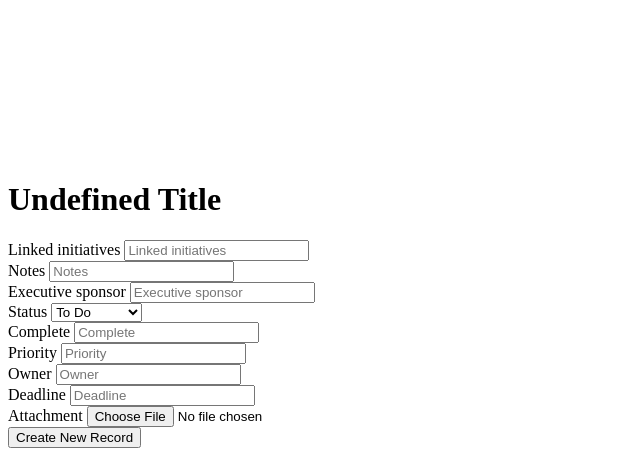
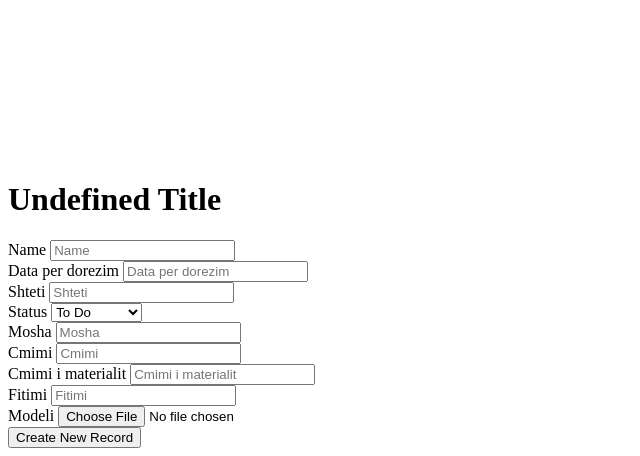
Before and after one commit to Sylejman540/ItemPilot, a PHP site: the page made by categories/Sales Strategy/insert_sales.php in a window 1280 px wide. Shown: the part 2713-3169 px from the top of the page, without its empty margins (0-640 px from the left). Run offline with PHP 8.4, Linux system fonts and the light colour scheme; the visitor is signed in with stand-in values (Sample User, id 1); data that the repository does not hold is empty.

Commit message:
Enhance table UI with search, sort, and label updates
Added client-side search and sorting for tables on the home page. Updated labels and placeholders in Sales Strategy insert form to new field names. Removed SVG icon from Universal Table 'New Record' button. Table cards now include data attributes for sorting and filtering.

```diff
--- a/categories/Sales Strategy/insert_sales.php
+++ b/categories/Sales Strategy/insert_sales.php
@@ -421,18 +421,18 @@ $tableTitle = $tableTitleRow['table_title'] ?? 'Undefined Title';
       </h1>
 
       <div class="mt-5">
-        <label class="block text-sm font-medium text-gray-700 mb-1"><?= htmlspecialchars($thead['linked_initiatives'] ?? 'Linked initiatives') ?></label>
-        <input type="text" name="linked_initiatives" placeholder="<?= htmlspecialchars($thead['linked_initiatives'] ?? 'Linked initiatives') ?>" class="w-full border border-gray-300 rounded-lg px-3 py-2 focus:outline-none focus:ring-2 focus:ring-blue-500"/>
+        <label class="block text-sm font-medium text-gray-700 mb-1"><?= htmlspecialchars($thead['linked_initiatives'] ?? 'Name') ?></label>
+        <input type="text" name="linked_initiatives" placeholder="<?= htmlspecialchars($thead['linked_initiatives'] ?? 'Name') ?>" class="w-full border border-gray-300 rounded-lg px-3 py-2 focus:outline-none focus:ring-2 focus:ring-blue-500"/>
       </div>
 
       <div>
-        <label class="block text-sm font-medium text-gray-700 mb-1"><?= htmlspecialchars($thead['notes'] ?? 'Notes') ?></label>
-        <input type="text" name="notes" placeholder="<?= htmlspecialchars($thead['notes'] ?? 'Notes') ?>" class="w-full border border-gray-300 rounded-lg px-3 py-2 focus:outline-none focus:ring-2 focus:ring-blue-500"/>
+        <label class="block text-sm font-medium text-gray-700 mb-1"><?= htmlspecialchars($thead['notes'] ?? 'Data per dorezim') ?></label>
+        <input type="text" name="notes" placeholder="<?= htmlspecialchars($thead['notes'] ?? 'Data per dorezim') ?>" class="w-full border border-gray-300 rounded-lg px-3 py-2 focus:outline-none focus:ring-2 focus:ring-blue-500"/>
       </div>
 
       <div>
-        <label class="block text-sm font-medium text-gray-700 mb-1"><?= htmlspecialchars($thead['executive_sponsor'] ?? 'Executive sponsor') ?></label>
-        <input type="text" name="executive_sponsor" placeholder="<?= htmlspecialchars($thead['executive_sponsor'] ?? 'Executive sponsor') ?>" class="w-full border border-gray-300 rounded-lg px-3 py-2 focus:outline-none focus:ring-2 focus:ring-blue-500"/>
+        <label class="block text-sm font-medium text-gray-700 mb-1"><?= htmlspecialchars($thead['executive_sponsor'] ?? 'Shteti') ?></label>
+        <input type="text" name="executive_sponsor" placeholder="<?= htmlspecialchars($thead['executive_sponsor'] ?? 'Shteti') ?>" class="w-full border border-gray-300 rounded-lg px-3 py-2 focus:outline-none focus:ring-2 focus:ring-blue-500"/>
       </div>
 
       <div>
@@ -445,27 +445,27 @@ $tableTitle = $tableTitleRow['table_title'] ?? 'Undefined Title';
       </div>
 
       <div>
-        <label class="block text-sm font-medium text-gray-700 mb-1"><?= htmlspecialchars($thead['complete'] ?? 'Complete') ?></label>
-        <input type="text" name="complete" placeholder="<?= htmlspecialchars($thead['complete'] ?? 'Complete') ?>" class="w-full border border-gray-300 rounded-lg px-3 py-2 focus:outline-none focus:ring-2 focus:ring-blue-500"/>
+        <label class="block text-sm font-medium text-gray-700 mb-1"><?= htmlspecialchars($thead['complete'] ?? 'Mosha') ?></label>
+        <input type="text" name="complete" placeholder="<?= htmlspecialchars($thead['complete'] ?? 'Mosha') ?>" class="w-full border border-gray-300 rounded-lg px-3 py-2 focus:outline-none focus:ring-2 focus:ring-blue-500"/>
       </div>
 
       <div>
-        <label class="block text-sm font-medium text-gray-700 mb-1"><?= htmlspecialchars($thead['priority'] ?? 'Priority') ?></label>
-        <input type="text" name="priority" placeholder="<?= htmlspecialchars($thead['priority'] ?? 'Priority') ?>" class="w-full border border-gray-300 rounded-lg px-3 py-2 focus:outline-none focus:ring-2 focus:ring-blue-500"/>
+        <label class="block text-sm font-medium text-gray-700 mb-1"><?= htmlspecialchars($thead['priority'] ?? 'Cmimi') ?></label>
+        <input type="text" name="priority" placeholder="<?= htmlspecialchars($thead['priority'] ?? 'Cmimi') ?>" class="w-full border border-gray-300 rounded-lg px-3 py-2 focus:outline-none focus:ring-2 focus:ring-blue-500"/>
       </div>
 
       <div>
-        <label class="block text-sm font-medium text-gray-700 mb-1"><?= htmlspecialchars($thead['owner'] ?? 'Owner') ?></label>
-        <input type="text" name="owner" placeholder="<?= htmlspecialchars($thead['owner'] ?? 'Owner') ?>" class="w-full border border-gray-300 rounded-lg px-3 py-2 focus:outline-none focus:ring-2 focus:ring-blue-500"/>
+        <label class="block text-sm font-medium text-gray-700 mb-1"><?= htmlspecialchars($thead['owner'] ?? 'Cmimi i materialit') ?></label>
+        <input type="text" name="owner" placeholder="<?= htmlspecialchars($thead['owner'] ?? 'Cmimi i materialit') ?>" class="w-full border border-gray-300 rounded-lg px-3 py-2 focus:outline-none focus:ring-2 focus:ring-blue-500"/>
       </div>
 
       <div>
-        <label class="block text-sm font-medium text-gray-700 mb-1"><?= htmlspecialchars($thead['deadline'] ?? 'Deadline') ?></label>
-        <input type="text" name="deadline" placeholder="<?= htmlspecialchars($thead['deadline'] ?? 'Deadline') ?>" class="w-full border border-gray-300 rounded-lg px-3 py-2 focus:outline-none focus:ring-2 focus:ring-blue-500"/>
+        <label class="block text-sm font-medium text-gray-700 mb-1"><?= htmlspecialchars($thead['deadline'] ?? 'Fitimi') ?></label>
+        <input type="text" name="deadline" placeholder="<?= htmlspecialchars($thead['deadline'] ?? 'Fitimi') ?>" class="w-full border border-gray-300 rounded-lg px-3 py-2 focus:outline-none focus:ring-2 focus:ring-blue-500"/>
       </div>
 
       <div>
-        <label class="block text-sm font-medium text-gray-700 mb-1"><?= htmlspecialchars($thead['attachment'] ?? 'Attachment') ?></label>
+        <label class="block text-sm font-medium text-gray-700 mb-1"><?= htmlspecialchars($thead['attachment'] ?? 'Modeli') ?></label>
         <input id="attachment_summary" type="file" name="attachment" accept="image/*" capture="environment" class="w-full mt-1 border border-gray-300 rounded-lg p-2 text-sm  file:bg-blue-50 file:border-0 file:rounded-md file:px-4 file:py-2">
       </div>
 
```
Also changed, not shown: categories/Universal Table/insert_universal.php (+9 -6 lines), components/table.php (+26 -11 lines), home.php (+45 -1 lines).
